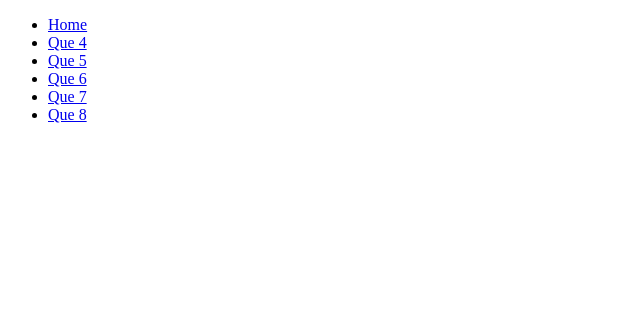
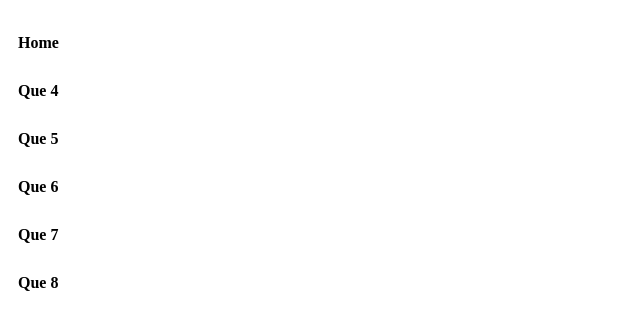
Before and after one commit to J8in-Rao/Collage_Assignments, a plain HTML site: page cpp/emb.html in a window 1280 px wide. Shown: the whole page, without its empty margins (0-640 px from the left). Drawn offline with Linux system fonts and the light colour scheme; files that its build step writes are made by us from their sources; the site is published under a folder, as on GitHub Pages, so addresses that start at the root find nothing.

Commit message:
Fixed broken href

```diff
--- a/cpp/emb.html
+++ b/cpp/emb.html
@@ -4,7 +4,7 @@
     <meta charset="UTF-8">
     <meta name="viewport" content="width=device-width, initial-scale=1.0">
     <title>Frames with Iframe Example</title>
-    <link rel="stylesheet" href="/Temp/Assign/style.css">
+    <link rel="stylesheet" href="../style.css">
     <style>
         iframe{
             border: none;
@@ -20,7 +20,7 @@
 <body>
     <div class="nav">
         <ul>
-            <li><a href="/Temp/Assign/index.html" class="emb">Home</a></li>
+            <li><a href="../index.html" class="emb">Home</a></li>
             <li><a href="./pages/q4.html" target="frame2" class="emb">Que 4</a></li>
             <li><a href="./pages/q5.html" target="frame2" class="emb">Que 5</a></li>
             <li><a href="./pages/q6.html" target="frame2" class="emb">Que 6</a></li>
```
